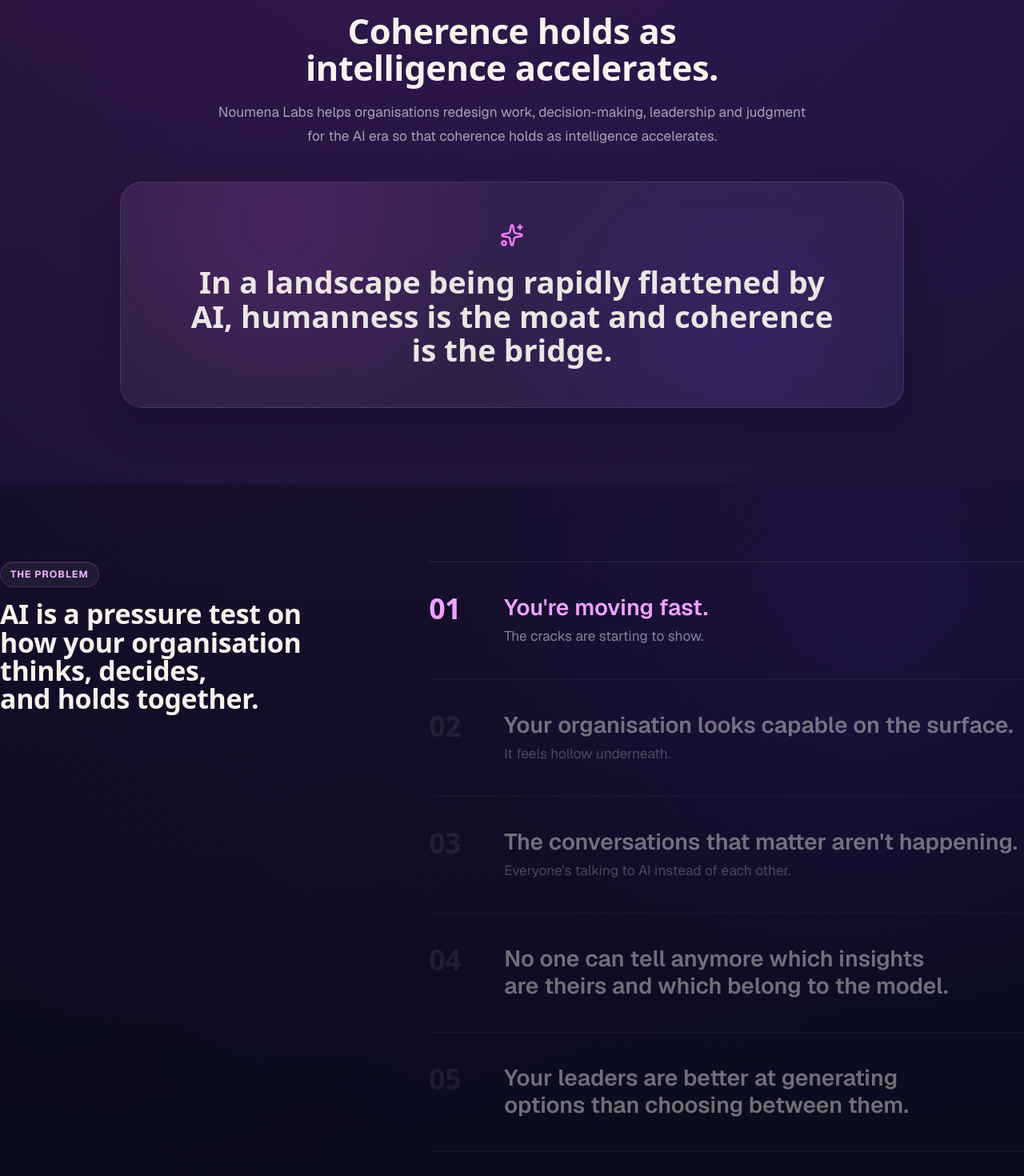
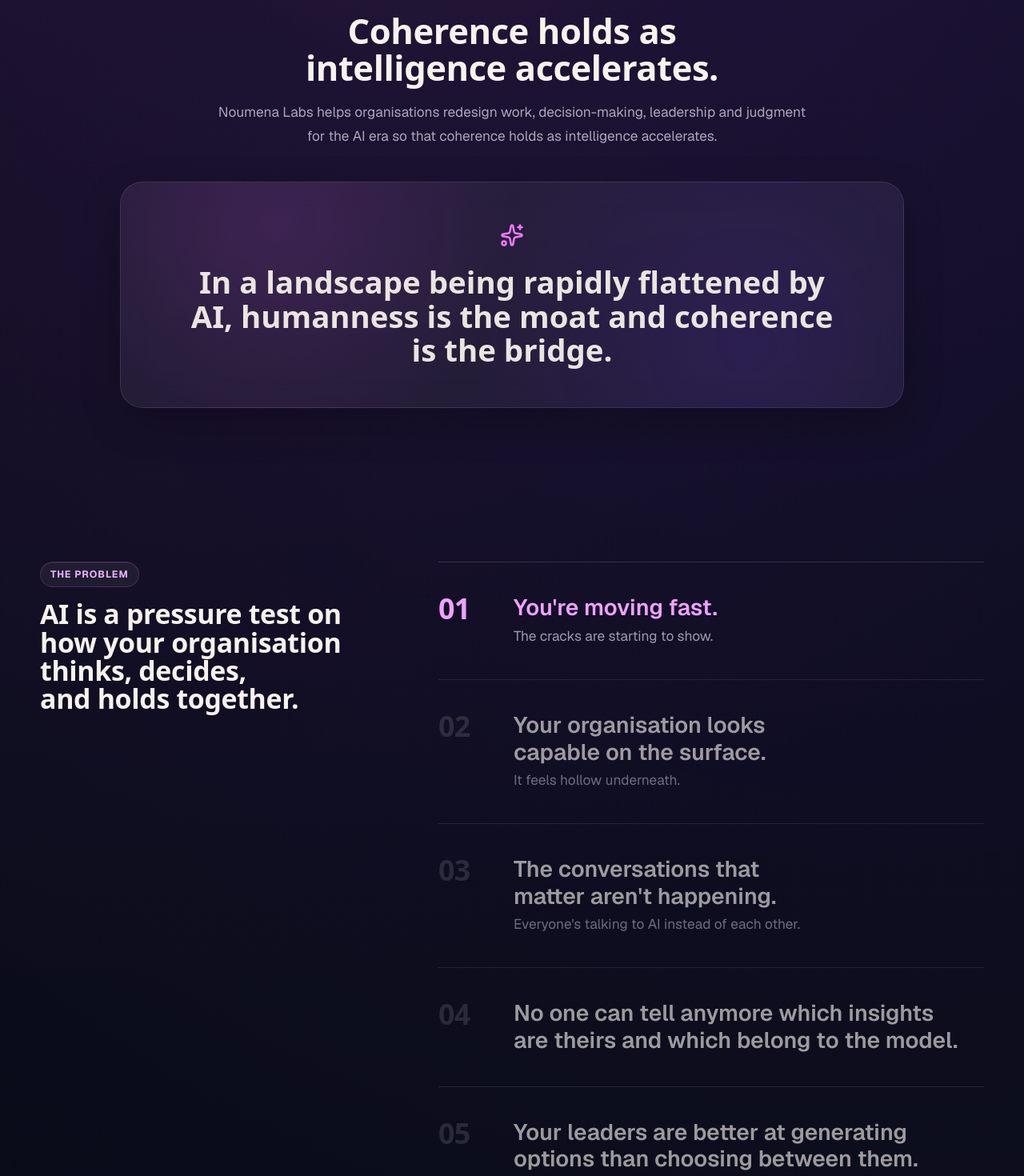
Before and after one commit to caesar-maker50/noumena-labs-website, a React (Vite) app: page / in a window 1280 px wide. Shown: the part 900-2370 px from the top of the page at 80% size. Built offline with nearby package versions, Linux system fonts and the light colour scheme; a web font is replaced by a local one.

Commit message:
Polish dark visual system spacing and readability

```diff
--- a/src/styles.css
+++ b/src/styles.css
@@ -47,9 +47,9 @@ body {
   isolation: isolate;
   overflow-x: hidden;
   background:
-    radial-gradient(circle at 16% 4%, rgba(217, 70, 239, 0.18), transparent 28%),
-    radial-gradient(circle at 84% 10%, rgba(107, 46, 255, 0.15), transparent 32%),
-    radial-gradient(circle at 50% 96%, rgba(255, 138, 76, 0.09), transparent 42%),
+    radial-gradient(circle at 16% 4%, rgba(217, 70, 239, 0.1), transparent 24%),
+    radial-gradient(circle at 84% 10%, rgba(107, 46, 255, 0.09), transparent 28%),
+    linear-gradient(180deg, #0b0d18 0%, #090b18 48%, #070914 100%),
     var(--paper);
 }
 
@@ -68,9 +68,14 @@ body::before {
     radial-gradient(circle at 74% 34%, rgba(107, 46, 255, 0.13), transparent 28%),
     radial-gradient(circle at 46% 72%, rgba(255, 138, 76, 0.08), transparent 24%);
   filter: blur(72px);
-  opacity: 0.72;
+  opacity: 0.44;
   animation: ambientDrift 28s ease-in-out infinite alternate;
   will-change: transform, opacity;
+}
+
+#root {
+  min-height: 0;
+  overflow: clip;
 }
 
 body::after {
@@ -2160,6 +2165,11 @@ h3 {
     rgba(255, 255, 255, 0.06);
 }
 
+.contactSection.revealSection {
+  opacity: 1;
+  transform: none;
+}
+
 .contactActions li svg {
   color: #f1a5ff;
 }
@@ -2170,6 +2180,195 @@ h3 {
 
 .footerBottom {
   border-top-color: rgba(255, 255, 255, 0.1);
+}
+
+/* Targeted polish pass */
+.hero::before {
+  background: radial-gradient(circle, rgba(217, 70, 239, 0.14), transparent 64%);
+}
+
+.hero::after {
+  background:
+    radial-gradient(circle at 38% 46%, rgba(107, 46, 255, 0.12), transparent 58%),
+    radial-gradient(circle at 62% 54%, rgba(11, 13, 24, 0.6), transparent 72%);
+}
+
+.heroVisualCard {
+  filter:
+    drop-shadow(0 26px 68px rgba(0, 0, 0, 0.42))
+    drop-shadow(0 0 42px rgba(217, 70, 239, 0.16))
+    drop-shadow(0 0 82px rgba(107, 46, 255, 0.12));
+}
+
+.heroImage {
+  filter:
+    saturate(1.04)
+    contrast(1.04)
+    drop-shadow(0 24px 54px rgba(0, 0, 0, 0.42))
+    drop-shadow(0 0 36px rgba(217, 70, 239, 0.12));
+}
+
+.problem {
+  width: min(1180px, calc(100% - 40px));
+  max-width: 1180px;
+  padding-left: 0;
+  padding-right: 0;
+  background: transparent;
+}
+
+.problem.revealSection {
+  opacity: 1;
+  transform: none;
+}
+
+.problemIntro {
+  left: auto;
+  min-width: 0;
+}
+
+.problemActive .diagnosticSignal {
+  opacity: 0.74;
+}
+
+.problem .diagnosticSignal {
+  opacity: 0.7;
+  transform: none;
+}
+
+.problemActive .diagnosticSignal.past {
+  opacity: 0.82;
+}
+
+.problemActive .diagnosticSignal.upcoming {
+  opacity: 0.68;
+}
+
+.diagnosticSignal,
+.diagnosticSignal:last-child {
+  border-color: rgba(255, 255, 255, 0.14);
+}
+
+.diagnosticNumber {
+  color: rgba(255, 255, 255, 0.18);
+}
+
+.diagnosticCopy h3 {
+  color: rgba(247, 242, 236, 0.91);
+}
+
+.diagnosticCopy p {
+  color: rgba(179, 177, 192, 0.86);
+}
+
+.sectionCloudGradient {
+  background:
+    radial-gradient(circle at 16% 34%, rgba(217, 70, 239, 0.12), transparent 30%),
+    radial-gradient(circle at 74% 26%, rgba(107, 46, 255, 0.12), transparent 32%),
+    radial-gradient(circle at 54% 82%, rgba(255, 138, 76, 0.07), transparent 28%),
+    linear-gradient(145deg, #101426, #080a15 72%);
+}
+
+.sectionCloudGradient::before,
+.section--organic-glow::before {
+  opacity: 0.5;
+  background:
+    radial-gradient(circle at 25% 40%, rgba(217, 70, 239, 0.2), transparent 28%),
+    radial-gradient(circle at 65% 50%, rgba(107, 46, 255, 0.18), transparent 30%),
+    radial-gradient(circle at 45% 75%, rgba(255, 138, 76, 0.1), transparent 26%),
+    radial-gradient(circle at 78% 30%, rgba(116, 138, 150, 0.1), transparent 24%);
+}
+
+.section--organic-glow {
+  background:
+    radial-gradient(circle at 20% 35%, rgba(217, 70, 239, 0.1), transparent 32%),
+    radial-gradient(circle at 72% 25%, rgba(107, 46, 255, 0.11), transparent 34%),
+    linear-gradient(145deg, #101426, #080a15 72%);
+}
+
+.heroText,
+.sectionIntro p:not(.pill),
+.sectionCenter p,
+.programmeCard p,
+.offering p,
+.audienceHeader p,
+.audienceBody p,
+.contactPanel p,
+.contactActions li,
+.processText p,
+.offeringsCta p {
+  color: rgba(186, 184, 198, 0.9);
+}
+
+.impactHeader h3,
+.offeringsCta h3,
+.programmeCard h3,
+.offering h3,
+.processText h3 {
+  color: rgba(247, 242, 236, 0.94);
+}
+
+.category,
+.sectionCloudGradient .pill {
+  color: #f4b5ff;
+}
+
+.tags span {
+  color: rgba(244, 244, 245, 0.86);
+}
+
+.processText h3 {
+  font-size: clamp(1.42rem, 2.08vw, 1.68rem);
+  line-height: 1.12;
+}
+
+.processText p {
+  font-size: clamp(1.02rem, 1.32vw, 1.12rem);
+  line-height: 1.62;
+}
+
+.processLine {
+  background: rgba(255, 255, 255, 0.18);
+}
+
+.contactActions .button.primary {
+  background: linear-gradient(135deg, #e252ff, #7440ff);
+  border-color: rgba(255, 255, 255, 0.16);
+  box-shadow: 0 18px 42px rgba(217, 70, 239, 0.34), 0 0 36px rgba(107, 46, 255, 0.18);
+}
+
+.contactActions .button.secondary {
+  border-color: rgba(255, 255, 255, 0.22);
+  background: rgba(255, 255, 255, 0.08);
+  color: rgba(247, 242, 236, 0.94);
+}
+
+.contactActions .button.tertiary {
+  border-color: rgba(255, 255, 255, 0.14);
+  background: rgba(255, 255, 255, 0.045);
+  color: rgba(247, 242, 236, 0.78);
+}
+
+.audienceLayout {
+  align-items: stretch;
+}
+
+.audienceVisualCard {
+  height: 100%;
+  max-height: 100%;
+  align-self: stretch;
+}
+
+.audienceItem button {
+  font-weight: 560;
+}
+
+.footer {
+  padding-bottom: 24px;
+  margin-bottom: 0;
+}
+
+.footerBottom {
+  margin-bottom: 0;
 }
 
 @media (max-width: 1080px) {
```
